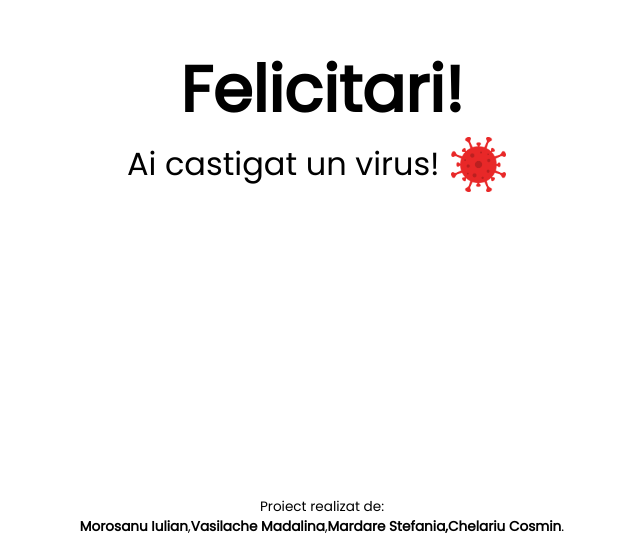
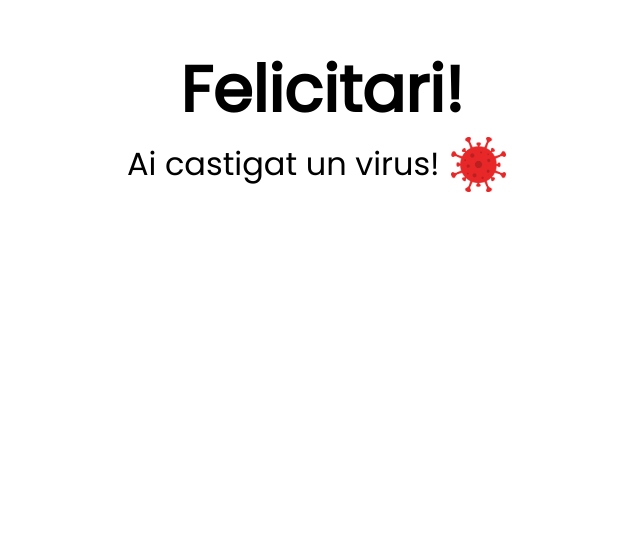
Before and after one commit to IustinM/proiect-iulica, a plain HTML site: page index.html in a window 1280 px wide. Shown: the part 243-800 px from the top of the page, without its empty margins (318-958 px from the left). Drawn offline with Linux system fonts and the light colour scheme.

Commit message:
commit 2

```diff
--- a/index.html
+++ b/index.html
@@ -19,8 +19,5 @@
             <img src="./virus.png" alt="virus" class="img">
         </div>
     </div>
-    <footer>
-        <p class="credentials">Proiect realizat de:<br> <span>Morosanu Iulian</span>,<span>Vasilache Madalina</span>,<span>Mardare Stefania,</span><span>Chelariu Cosmin</span>.</p>
-    </footer>
 </body>
 </html>
--- a/style.css
+++ b/style.css
@@ -30,20 +30,7 @@ body {
   min-height: 50px;
   margin: 0rem 0.7rem;
 }
-footer {
-  min-height: 10vh;
-  display: flex;
-  justify-content: center;
-  align-items: center;
-  text-align: center;
-}
-.credentials {
-  font-size: 0.85rem;
-  padding: 0rem 0.8rem;
-}
-.credentials span {
-  font-weight: bold;
-}
+
 @media screen and (max-width: 1000px) {
   .text-center h2 {
     font-size: 2rem;
```
